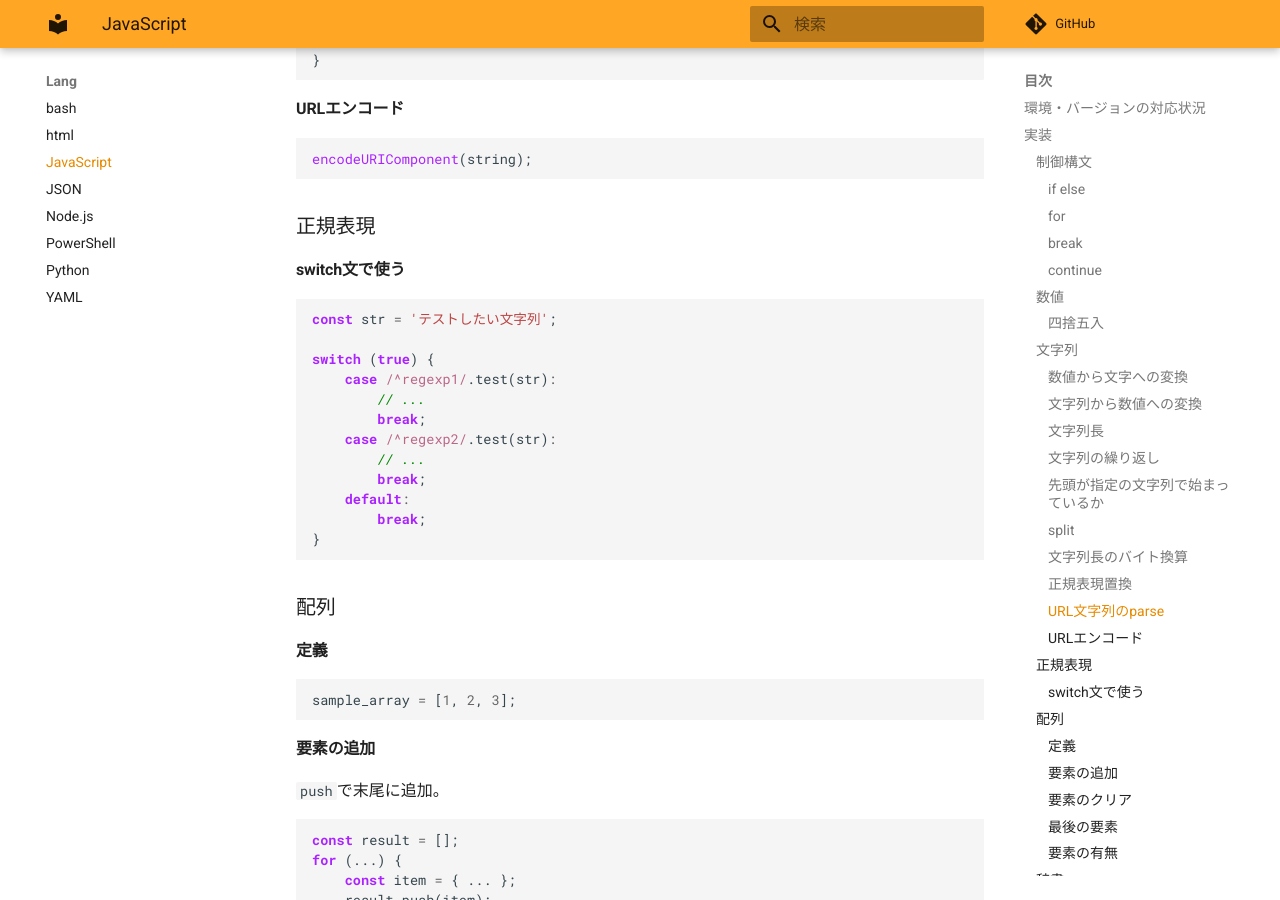
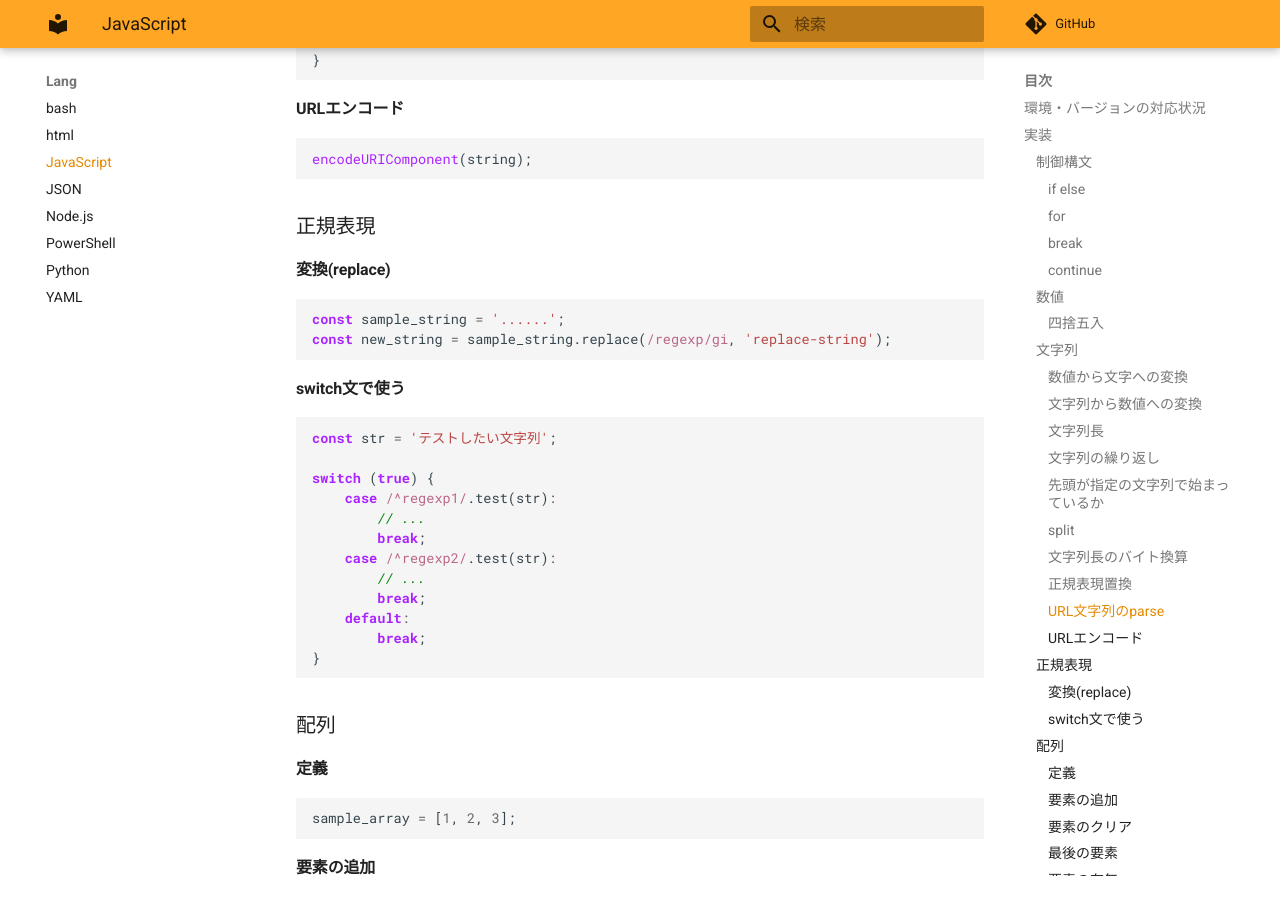
Before and after one commit to zaki-lknr/docs, an MkDocs documentation site: the page built from docs/lang/js.md, in a window 1280 px wide and 900 px high, scrolled down 3261 px. Built offline with MkDocs 1.6.1 and Material for MkDocs 9.7.7, drawn with Linux system fonts in a browser that asks for light colours; comment, search, counter and statistics services are not loaded.

Commit message:
add: lang/javascript: replace

````diff
--- a/docs/lang/js.md
+++ b/docs/lang/js.md
@@ -171,6 +171,13 @@ encodeURIComponent(string);
 ```
 
 ### 正規表現
+
+#### 変換(replace)
+
+```js
+const sample_string = '......';
+const new_string = sample_string.replace(/regexp/gi, 'replace-string');
+```
 
 #### switch文で使う
 
````
